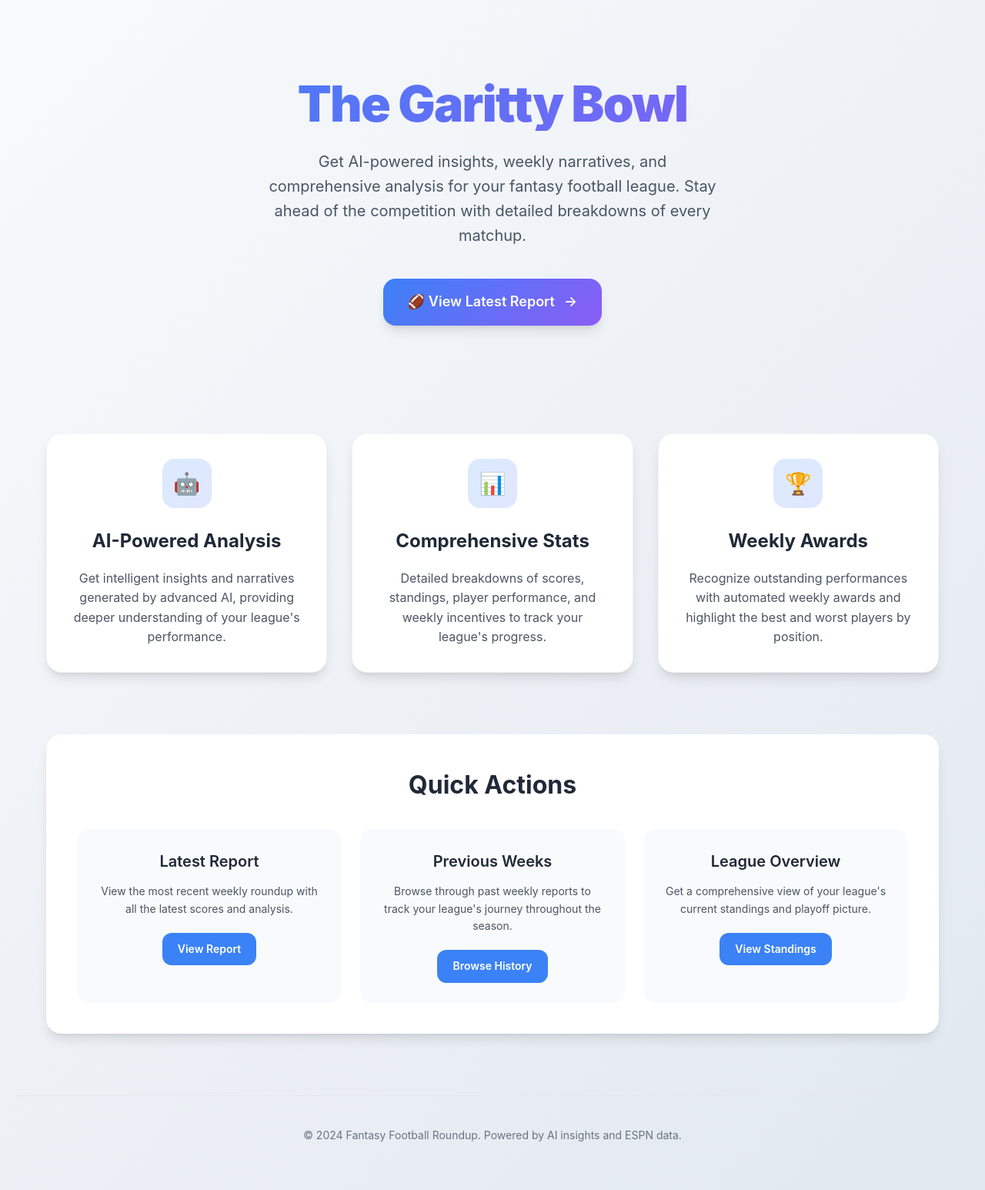
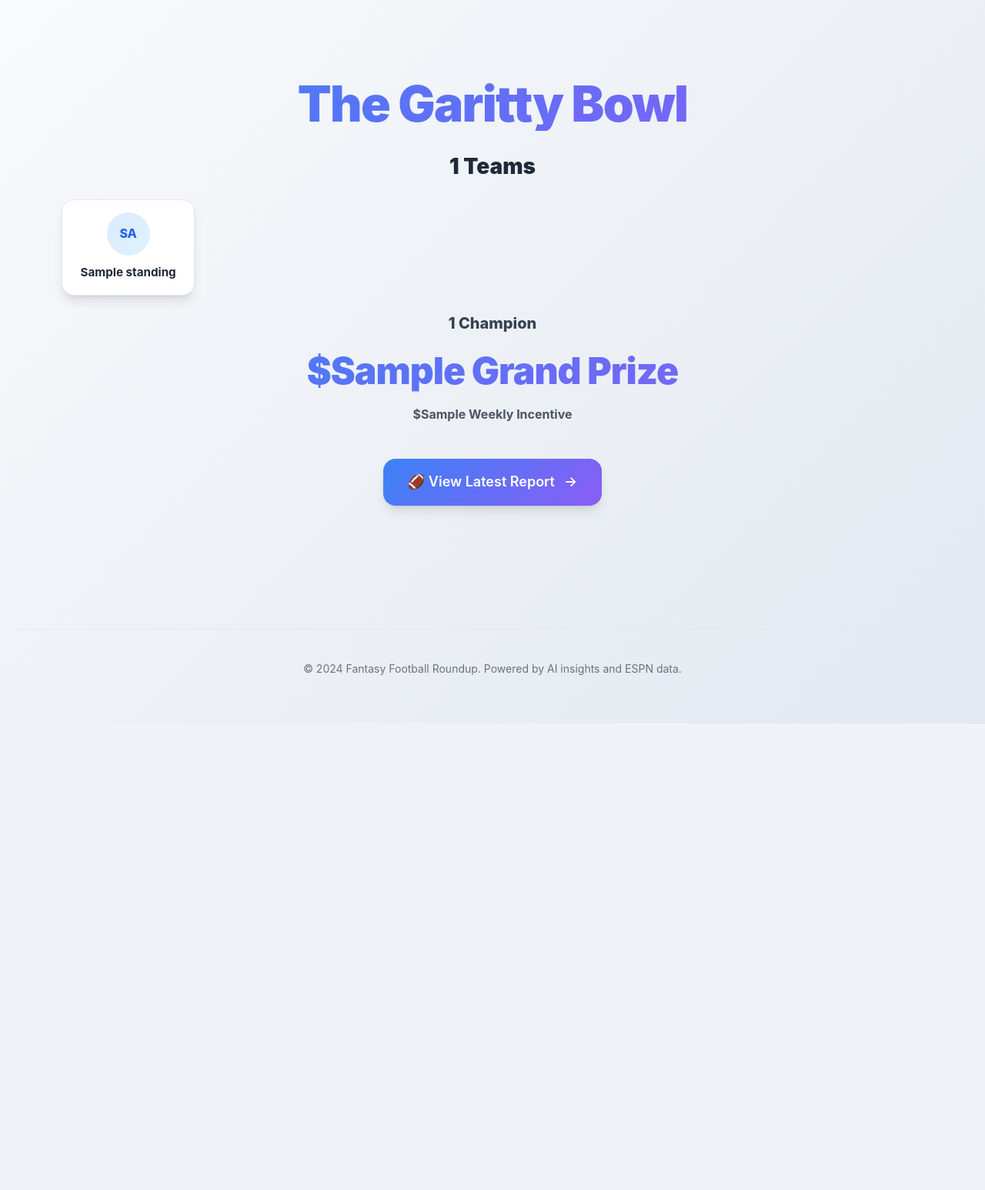
Before and after one commit to samualmoot/fantasy-football-roundup, a Django app: template roundup/templates/roundup/homepage.html in a window 1280 px wide. Shown: the whole page at 77% size. After the commit the page ends 940 px from the top, so only its background shows below. Run offline with Django 5.2, Linux system fonts and the light colour scheme; the template is opened without the code that fills it: most values are stand-ins (such as "Sample title", 1, 10 or a date in 2020).

Commit message:
ui updates

```diff
--- a/fantasy_football_roundup/urls.py
+++ b/fantasy_football_roundup/urls.py
@@ -21,6 +21,7 @@ from roundup.views import (
     weekly_report,
     weekly_report_narrative_api,
     weekly_report_overview_api,
+    team_logo,
 )
 
 urlpatterns = [
@@ -31,4 +32,5 @@ urlpatterns = [
 
         # Homepage redirect
     path('', homepage, name='homepage'),
+    path('assets/team-logo/<int:team_id>.png', team_logo, name='team_logo'),
 ]
--- a/roundup/services/espn_service.py
+++ b/roundup/services/espn_service.py
@@ -74,9 +74,13 @@ def _compute_standings_through_week(league: League, through_week: int) -> List[D
     # Initialize team map
     team_stats: Dict[int, Dict[str, Any]] = {}
     for t in league.teams:
+        abbrev = getattr(t, "team_abbrev", getattr(t, "abbrev", None))
+        logo_url = getattr(t, "logo_url", None)
         team_stats[t.team_id] = {
             "team_id": t.team_id,
             "team_name": t.team_name,
+            "team_abbrev": abbrev,
+            "logo_url": logo_url,
             "wins": 0,
             "losses": 0,
             "ties": 0,
--- a/roundup/templates/roundup/homepage.html
+++ b/roundup/templates/roundup/homepage.html
@@ -69,14 +69,8 @@
       line-height: 1.1;
     }
 
-    .hero p {
-      font-size: 1.25rem;
-      color: var(--gray-600);
-      margin: 0 0 40px;
-      max-width: 600px;
-      margin-left: auto;
-      margin-right: auto;
-    }
+    /* Minimal homepage */
+    .hero p { display: none; }
 
     .cta-button {
       display: inline-flex;
@@ -100,122 +94,53 @@
       box-shadow: var(--shadow-xl);
     }
 
-    .features {
+    /* Dramatic amounts + players */
+    .grand {
+      text-align: center;
+      margin: 8px 0 6px;
+      font-weight: 900;
+      font-size: 3rem;
+      letter-spacing: -0.02em;
+      background: linear-gradient(135deg, var(--primary) 0%, var(--secondary) 100%);
+      -webkit-background-clip: text;
+      -webkit-text-fill-color: transparent;
+      background-clip: text;
+    }
+    .weekly { text-align: center; color: var(--gray-600); font-weight: 700; margin-bottom: 20px; }
+    .players-intro { text-align: center; margin: 16px 0; }
+    .players-intro .count { font-size: 1.75rem; font-weight: 900; color: var(--gray-800); }
+    .players-intro .champion { font-size: 1.25rem; font-weight: 800; color: var(--gray-700); margin-top: 6px; }
+    .players-outro { text-align: center; margin: 20px 0; }
+    .players-outro .champion { font-size: 1.25rem; font-weight: 800; color: var(--gray-700); margin: 8px 0; }
+    .players-grid {
       display: grid;
-      grid-template-columns: repeat(auto-fit, minmax(300px, 1fr));
-      gap: 32px;
-      margin-bottom: 80px;
+      grid-template-columns: repeat(auto-fit, minmax(180px, 1fr));
+      gap: 16px;
+      max-width: 1200px;
+      margin: 20px auto 0;
     }
-
-    .feature-card {
+    .player-card {
       background: white;
-      padding: 32px;
-      border-radius: 20px;
+      border: 1px solid var(--gray-200);
+      border-radius: 16px;
+      padding: 16px;
       box-shadow: var(--shadow-lg);
-      transition: all 0.3s ease;
-      border: 1px solid var(--gray-100);
       text-align: center;
+      transition: transform 0.2s ease, box-shadow 0.2s ease;
     }
-
-    .feature-card:hover {
-      transform: translateY(-4px);
-      box-shadow: var(--shadow-xl);
+    .player-card:hover { transform: translateY(-2px); box-shadow: var(--shadow-xl); }
+    .player-avatar {
+      width: 56px; height: 56px;
+      margin: 0 auto 10px;
+      border-radius: 999px;
+      background: linear-gradient(135deg, var(--primary-light), #e0f2fe);
+      color: var(--primary-dark);
+      display: flex; align-items: center; justify-content: center;
+      font-weight: 800;
+      overflow: hidden;
     }
-
-    .feature-icon {
-      width: 64px;
-      height: 64px;
-      background: linear-gradient(135deg, var(--primary-light) 0%, #e0e7ff 100%);
-      border-radius: 16px;
-      display: flex;
-      align-items: center;
-      justify-content: center;
-      margin: 0 auto 24px;
-      font-size: 28px;
-    }
-
-    .feature-card h3 {
-      font-size: 1.5rem;
-      font-weight: 700;
-      margin: 0 0 16px;
-      color: var(--gray-800);
-    }
-
-    .feature-card p {
-      color: var(--gray-600);
-      margin: 0;
-      line-height: 1.6;
-    }
-
-    .quick-actions {
-      background: white;
-      border-radius: 20px;
-      padding: 40px;
-      box-shadow: var(--shadow-lg);
-      margin-bottom: 60px;
-    }
-
-    .quick-actions h2 {
-      text-align: center;
-      font-size: 2rem;
-      font-weight: 700;
-      margin: 0 0 32px;
-      color: var(--gray-800);
-    }
-
-    .action-grid {
-      display: grid;
-      grid-template-columns: repeat(auto-fit, minmax(250px, 1fr));
-      gap: 24px;
-    }
-
-    .action-card {
-      background: var(--gray-50);
-      padding: 24px;
-      border-radius: 16px;
-      text-align: center;
-      transition: all 0.2s ease;
-      border: 2px solid transparent;
-    }
-
-    .action-card:hover {
-      background: white;
-      border-color: var(--primary);
-      transform: translateY(-2px);
-      box-shadow: var(--shadow-md);
-    }
-
-    .action-card h3 {
-      font-size: 1.25rem;
-      font-weight: 600;
-      margin: 0 0 12px;
-      color: var(--gray-800);
-    }
-
-    .action-card p {
-      color: var(--gray-600);
-      margin: 0 0 20px;
-      font-size: 0.875rem;
-    }
-
-    .action-button {
-      display: inline-flex;
-      align-items: center;
-      gap: 8px;
-      padding: 10px 20px;
-      background: var(--primary);
-      color: white;
-      text-decoration: none;
-      font-size: 0.875rem;
-      font-weight: 600;
-      border-radius: 12px;
-      transition: all 0.2s ease;
-    }
-
-    .action-button:hover {
-      background: var(--primary-dark);
-      transform: translateY(-1px);
-    }
+    .player-avatar img { width: 100%; height: 100%; object-fit: cover; display: block; }
+    .player-name { font-weight: 700; color: var(--gray-800); font-size: 0.95rem; }
 
     .footer {
       text-align: center;
@@ -255,28 +180,13 @@
         max-width: 100%;
       }
 
-      .features {
-        grid-template-columns: 1fr;
-        gap: 24px;
-        margin-bottom: 60px;
-      }
+      .grand { font-size: 2.5rem; }
+    }
 
-      .feature-card {
-        padding: 24px 20px;
-      }
-
-      .action-grid {
-        grid-template-columns: 1fr;
-        gap: 20px;
-      }
-
-      .quick-actions {
-        padding: 32px 24px;
-        margin-bottom: 40px;
-      }
-
-      .quick-actions h2 {
-        font-size: 1.75rem;
+    /* Desktop symmetry: 6 columns x 3 rows for 18 teams */
+    @media (min-width: 1100px) {
+      .players-grid {
+        grid-template-columns: repeat(6, 1fr);
       }
     }
 
@@ -442,62 +303,42 @@
 </head>
 <body>
   <div class="container">
-         <section class="hero">
-       <h1>The Garitty Bowl</h1>
-       <p>Get AI-powered insights, weekly narratives, and comprehensive analysis for your fantasy football league. Stay ahead of the competition with detailed breakdowns of every matchup.</p>
-      <a href="{% url 'weekly_report' year=current_year week=default_week %}" class="cta-button">
+    <section class="hero">
+      <h1>The Garitty Bowl</h1>
+
+      <div class="players-intro">
+        <div class="count">{{ standings|length }} Teams</div>
+      </div>
+
+      <div class="players-grid">
+        {% for t in standings %}
+        <div class="player-card">
+          <div class="player-avatar">
+            {% if t.team_id and t.logo_url %}
+              <img src="{% url 'team_logo' team_id=t.team_id %}" alt="{{ t.team_name }} logo" />
+            {% else %}
+              {{ t.team_abbrev|default:t.team_name|slice:":2"|upper }}
+            {% endif %}
+          </div>
+          <div class="player-name">{{ t.team_name }}</div>
+        </div>
+        {% empty %}
+        <div class="player-card">
+          <div class="player-name">Teams will appear here</div>
+        </div>
+        {% endfor %}
+      </div>
+
+      <div class="players-outro">
+        <div class="champion">1 Champion</div>
+        <div class="grand">${{ grand_prize }} Grand Prize</div>
+        <div class="weekly">${{ weekly_prize }} Weekly Incentive</div>
+      </div>
+
+      <a href="{% url 'weekly_report' year=current_year week=default_week %}" class="cta-button" style="margin-top: 24px;">
         🏈 View Latest Report
         <span>→</span>
       </a>
-    </section>
-
-    <section class="features">
-      <div class="feature-card">
-        <div class="feature-icon">🤖</div>
-        <h3>AI-Powered Analysis</h3>
-        <p>Get intelligent insights and narratives generated by advanced AI, providing deeper understanding of your league's performance.</p>
-      </div>
-
-      <div class="feature-card">
-        <div class="feature-icon">📊</div>
-        <h3>Comprehensive Stats</h3>
-        <p>Detailed breakdowns of scores, standings, player performance, and weekly incentives to track your league's progress.</p>
-      </div>
-
-      <div class="feature-card">
-        <div class="feature-icon">🏆</div>
-        <h3>Weekly Awards</h3>
-        <p>Recognize outstanding performances with automated weekly awards and highlight the best and worst players by position.</p>
-      </div>
-    </section>
-
-    <section class="quick-actions">
-      <h2>Quick Actions</h2>
-      <div class="action-grid">
-        <div class="action-card">
-          <h3>Latest Report</h3>
-          <p>View the most recent weekly roundup with all the latest scores and analysis.</p>
-          <a href="{% url 'weekly_report' year=current_year week=default_week %}" class="action-button">
-            View Report
-          </a>
-        </div>
-
-        <div class="action-card">
-          <h3>Previous Weeks</h3>
-          <p>Browse through past weekly reports to track your league's journey throughout the season.</p>
-          <a href="{% url 'weekly_report' year=current_year week=default_week %}" class="action-button">
-            Browse History
-          </a>
-        </div>
-
-        <div class="action-card">
-          <h3>League Overview</h3>
-          <p>Get a comprehensive view of your league's current standings and playoff picture.</p>
-          <a href="{% url 'weekly_report' year=current_year week=default_week %}" class="action-button">
-            View Standings
-          </a>
-        </div>
-      </div>
     </section>
   </div>
 
```
Also changed, not shown: other parts of roundup/templates/roundup/homepage.html (+3 -52 lines), roundup/templates/roundup/report.html (+112 -52 lines), roundup/views.py (+54 -2 lines).
